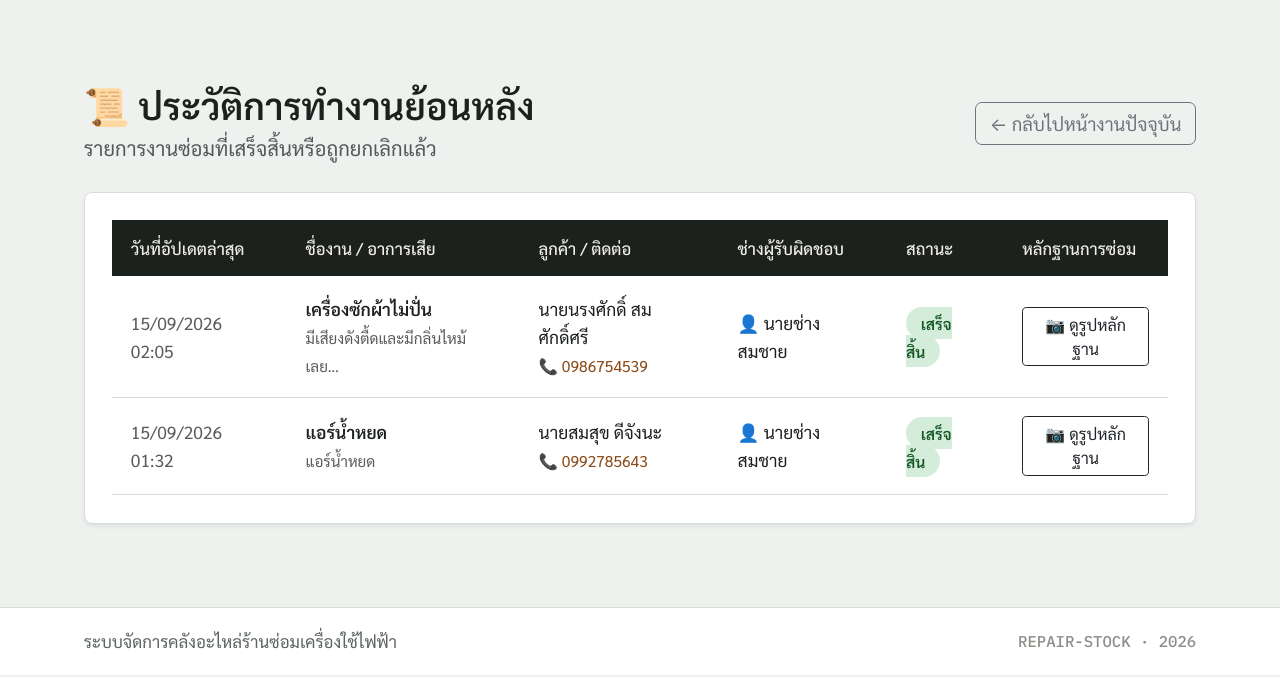
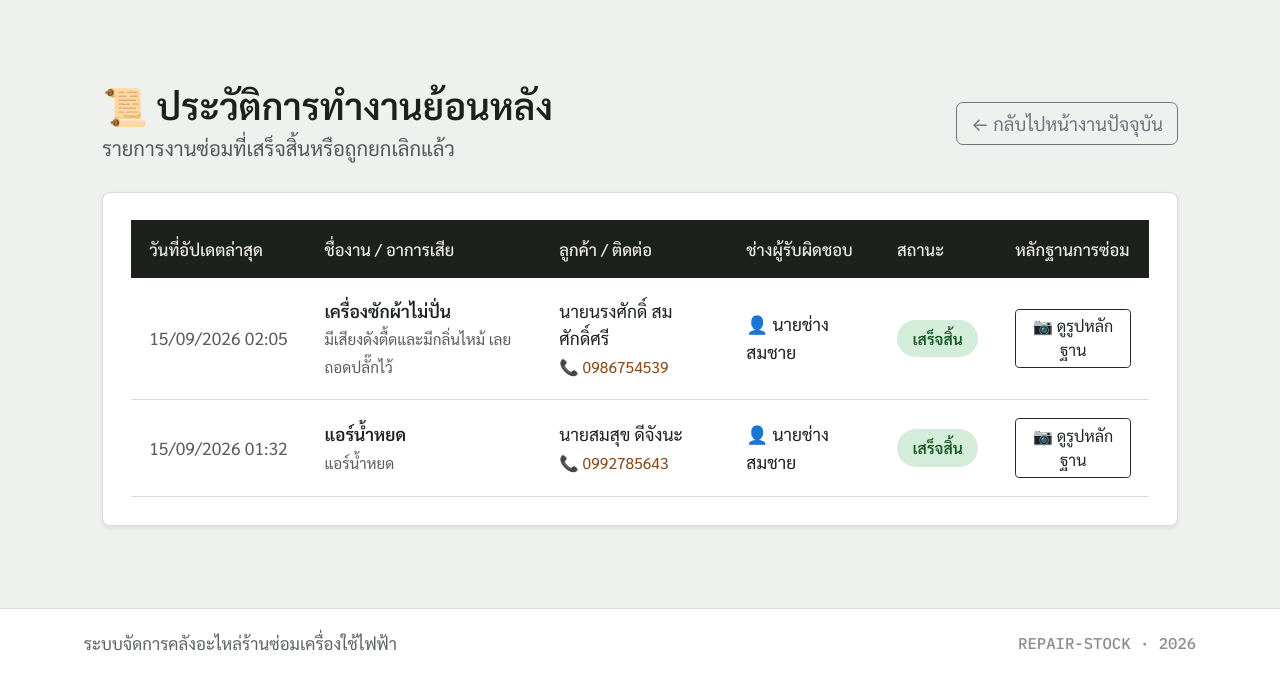
Before and after one commit to PCSTEAMER/workshop4-smart-stock, a Django app: page /services/history/ in a window 1280 px wide. Shown: the part 200-877 px from the top of the page. Run offline with Django 5.2, Linux system fonts and the light colour scheme; a user stored in the database is signed in; data comes from the database, SQL or seed files in the repository; both versions use the stored data as it was after the commit; some libraries are stand-ins or nearby versions.

Commit message:
แก้้ไขหน้าแสดงผลประวััติการทำงาน

```diff
--- a/stock_project/services/templates/services/job_history.html
+++ b/stock_project/services/templates/services/job_history.html
@@ -2,20 +2,66 @@
 
 {% block content %}
 <style>
-    .page-wrap { max-width: 1140px; margin: 0 auto; padding: 1.5rem 0; }
-    .panel-card { background: var(--panel); border: 1px solid var(--line); border-radius: 8px; overflow: hidden; padding: 1.5rem;}
-    .job-table { width: 100%; border-collapse: collapse; }
-    .job-table thead th { background: var(--ink); color: #f0ede6; font-weight: 500; font-size: 0.9rem; text-align: left; padding: 0.8rem 1rem; border: none; }
-    .job-table tbody td { padding: 1rem; border-bottom: 1px solid var(--line); vertical-align: middle; font-size: 0.95rem; }
-    .job-table tbody tr:hover { background: var(--paper); }
+    /* CSS ปรับความกว้างและการจัดวางหน้าประวัติการทำงาน */
+    .page-wrap {
+        width: 100%;
+        max-width: 1200px;
+        margin: 0 auto;
+        padding: 1.5rem 1rem;
+        box-sizing: border-box;
+    }
 
-    .status-badge { padding: 0.3rem 0.8rem; border-radius: 20px; font-size: 0.85rem; font-weight: 600; }
+    .panel-card {
+        width: 100%;
+        background: var(--panel);
+        border: 1px solid var(--line);
+        border-radius: 8px;
+        overflow: hidden;
+        padding: 1.5rem;
+        box-sizing: border-box;
+    }
+
+    .job-table {
+        width: 100%;
+        border-collapse: collapse;
+    }
+
+    .job-table thead th {
+        background: var(--ink);
+        color: #f0ede6;
+        font-weight: 500;
+        font-size: 0.9rem;
+        text-align: left;
+        padding: 0.85rem 1rem;
+        border: none;
+        white-space: nowrap;
+    }
+
+    .job-table tbody td {
+        padding: 1rem;
+        border-bottom: 1px solid var(--line);
+        vertical-align: middle;
+        font-size: 0.95rem;
+    }
+
+    .job-table tbody tr:hover {
+        background: var(--paper);
+    }
+
+    .status-badge {
+        display: inline-block;
+        padding: 0.35rem 0.85rem;
+        border-radius: 20px;
+        font-size: 0.85rem;
+        font-weight: 600;
+        white-space: nowrap;
+    }
     .status-completed { background: #d4edda; color: #155724; }
     .status-cancelled { background: #f8d7da; color: #721c24; }
 </style>
 
 <div class="page-wrap">
-    <div class="d-flex justify-content-between align-items-center mb-4">
+    <div class="d-flex justify-content-between align-items-center mb-4 flex-wrap gap-3">
         <div>
             <h2 class="mb-1" style="color: var(--ink); font-weight: 600;">📜 ประวัติการทำงานย้อนหลัง</h2>
             <p class="text-muted mb-0">รายการงานซ่อมที่เสร็จสิ้นหรือถูกยกเลิกแล้ว</p>
@@ -28,21 +74,23 @@
             <table class="job-table">
                 <thead>
                     <tr>
-                        <th>วันที่อัปเดตล่าสุด</th>
-                        <th>ชื่องาน / อาการเสีย</th>
-                        <th>ลูกค้า / ติดต่อ</th>
-                        <th>ช่างผู้รับผิดชอบ</th>
-                        <th>สถานะ</th>
-                        <th>หลักฐานการซ่อม</th>
+                        <th style="width: 15%;">วันที่อัปเดตล่าสุด</th>
+                        <th style="width: 25%;">ชื่องาน / อาการเสีย</th>
+                        <th style="width: 20%;">ลูกค้า / ติดต่อ</th>
+                        <th style="width: 15%;">ช่างผู้รับผิดชอบ</th>
+                        <th style="width: 10%;">สถานะ</th>
+                        <th style="width: 15%;">หลักฐานการซ่อม</th>
                     </tr>
                 </thead>
                 <tbody>
                     {% for job in jobs %}
                     <tr>
-                        <td class="text-muted">{{ job.updated_at|date:"d/m/Y H:i" }}</td>
+                        <td class="text-muted" style="white-space: nowrap;">
+                            {{ job.updated_at|date:"d/m/Y H:i" }}
+                        </td>
                         <td>
                             <strong>{{ job.title }}</strong><br>
-                            <small class="text-muted">{{ job.description|truncatechars:30 }}</small>
+                            <small class="text-muted">{{ job.description|truncatechars:45 }}</small>
                         </td>
                         <td>
                             {{ job.customer_name }}<br>
```
Also changed, not shown: stock_project/db.sqlite3.
